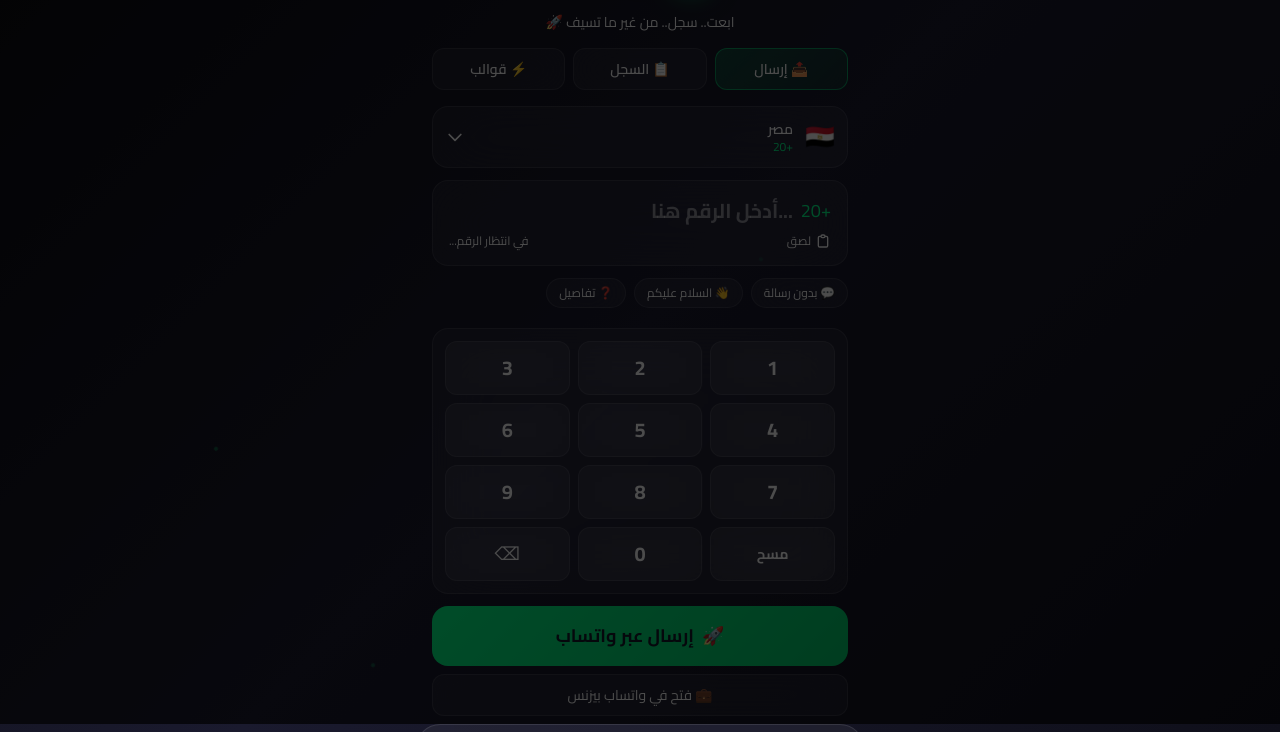
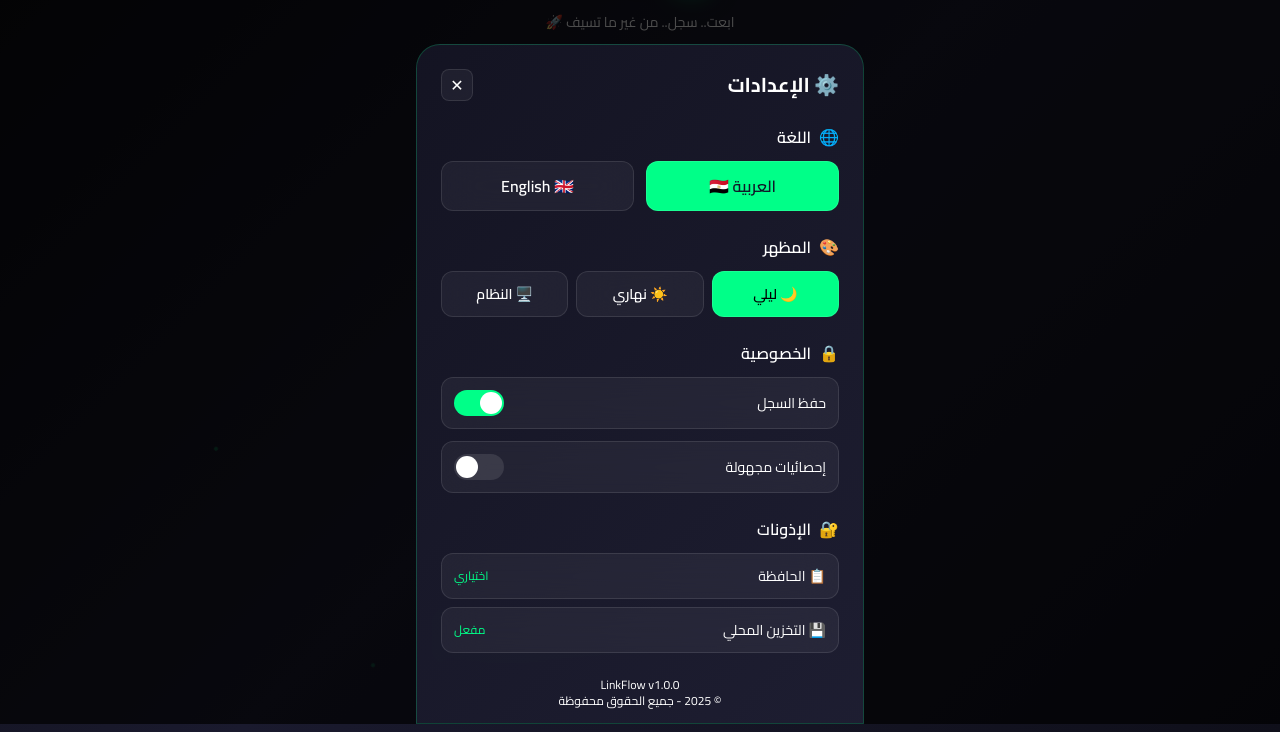
Before and after one commit to Emadhamy/LinkFlow, a plain HTML site: page index.html in a window 1280 px wide. Both pictures are taken after a click on the button 452 px from the left and 52 px from the top of the page. Shown: the part 76-808 px from the top of the page. Drawn offline with nearby package versions, Linux system fonts and the light colour scheme.

Commit message:
Add files via upload

```diff
--- a/index.html
+++ b/index.html
@@ -10,9 +10,9 @@
     <meta name="description" content="ابعت.. سجل.. من غير ما تسيف - مدير اتصالات واتساب الذكي">
     <meta name="mobile-web-app-capable" content="yes">
     <title>لينك فلو | LinkFlow</title>
-    <link rel="manifest" href="./manifest.json">
-    <link rel="apple-touch-icon" href="./icon.svg">
-    <link rel="icon" type="image/svg+xml" href="./icon.svg">
+    <link rel="manifest" href="manifest.json">
+    <link rel="apple-touch-icon" href="icon.svg">
+    <link rel="icon" type="image/svg+xml" href="icon.svg">
     <script src="https://cdn.jsdelivr.net/npm/@tailwindcss/browser@4"></script>
     <link href="https://fonts.googleapis.com/css2?family=Cairo:wght@400;600;700;900&family=Inter:wght@400;600;700;900&display=swap" rel="stylesheet">
     <style>
@@ -466,8 +466,8 @@
 
     <!-- Settings Panel -->
     <div id="settings-overlay" class="hidden fixed inset-0 bg-black/70 z-50 settings-overlay" onclick="closeSettings()"></div>
-    <div id="settings-panel" class="fixed bottom-0 left-0 right-0 z-50 translate-y-full transition-transform duration-300">
-        <div class="max-w-md mx-auto glass-strong rounded-t-3xl p-6" onclick="event.stopPropagation()">
+    <div id="settings-panel" class="hidden fixed inset-0 z-50 flex items-end justify-center" style="background: rgba(0,0,0,0.7);" onclick="closeSettings()">
+        <div class="w-full max-w-md glass-strong rounded-t-3xl p-6 max-h-[85vh] overflow-y-auto" onclick="event.stopPropagation()" style="background: linear-gradient(135deg, rgba(20,20,35,0.98), rgba(30,30,50,0.98)); border: 1px solid rgba(0,255,136,0.2);">
             <!-- Settings Header -->
             <div class="flex items-center justify-between mb-6">
                 <h2 class="text-xl font-bold" data-i18n="settings">⚙️ الإعدادات</h2>
@@ -865,13 +865,11 @@
         // Settings
         // ==========================================
         function openSettings() {
-            document.getElementById('settings-overlay').classList.remove('hidden');
-            document.getElementById('settings-panel').style.transform = 'translateY(0)';
+            document.getElementById('settings-panel').classList.remove('hidden');
         }
 
         function closeSettings() {
-            document.getElementById('settings-overlay').classList.add('hidden');
-            document.getElementById('settings-panel').style.transform = 'translateY(100%)';
+            document.getElementById('settings-panel').classList.add('hidden');
         }
 
         function toggleSetting(key) {
@@ -1271,7 +1269,7 @@
         // ==========================================
         if ('serviceWorker' in navigator) {
             window.addEventListener('load', () => {
-                navigator.serviceWorker.register('./sw.js')
+                navigator.serviceWorker.register('sw.js')
                     .then(reg => console.log('SW registered'))
                     .catch(err => console.log('SW failed'));
             });
```
